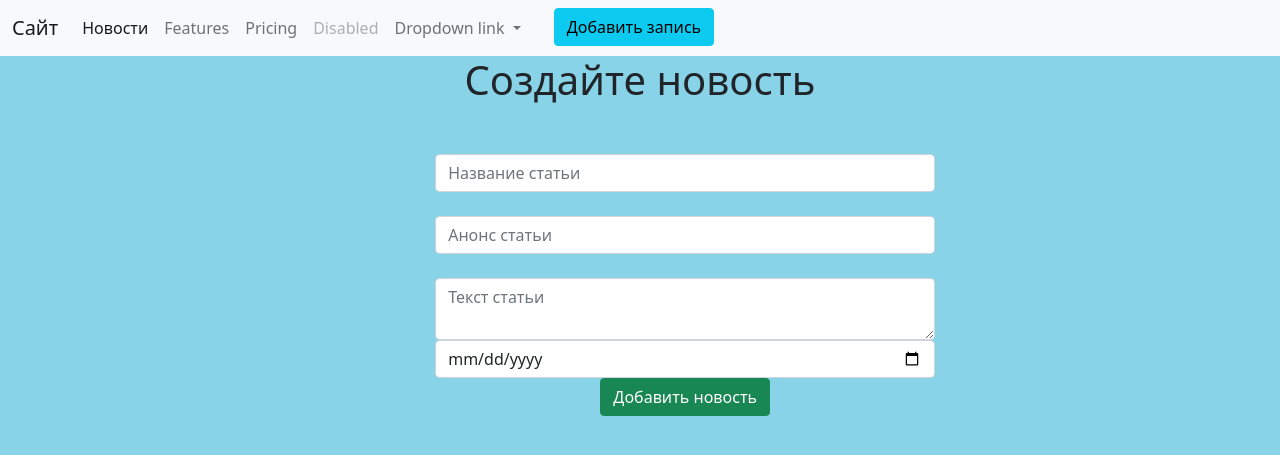
After one commit to Tekehiko69/Djnago-project1, a Django app: page /news/create in a window 1280 px wide. The commit adds this page. Shown: the top 455 px of the page. Run offline with Django 3.2, Linux system fonts and the light colour scheme.

Commit message:
Создал кнопку 'Добавить новость' и добавил форму к шаблону create.html

```diff
--- a/website/main/static/main/css/main.css
+++ b/website/main/static/main/css/main.css
@@ -18,3 +18,17 @@ main .alert-dark {
     margin: 20px 37%;
     text-align: center;
 }
+nav .btn-info {
+    margin-left: 25px;
+}
+
+form {
+    margin-left: 34%;
+    width: 500px;
+    margin-top: 50px;
+}
+
+main .create-news{
+    text-align: center;
+
+}
--- a/website/main/templates/main/layout.html
+++ b/website/main/templates/main/layout.html
@@ -42,6 +42,10 @@
             <li><a class="dropdown-item" href="admin/">Админская панель</a></li>
           </ul>
         </li>
+        <li class="nav-item">
+          <button class="btn btn-info" href="{% url 'create' %}">Добавить запись</button>
+
+        </li>
       </ul>
     </div>
   </div>
--- /dev/null
+++ b/website/news/templates/news/create.html
@@ -0,0 +1,16 @@
+{% extends 'main/layout.html' %}
+
+{% block title %}Форма добавления новости{% endblock %}
+
+{% block content %}
+    <div class="create-news">
+        <h1>Создайте новость</h1>
+        <form method="post">
+            <input type="text" placeholder="Название статьи" class="form-control"><br>
+            <input type="text" placeholder="Анонс статьи" class="form-control"><br>
+            <textarea class="form-control" placeholder="Текст статьи"></textarea>
+            <input type="date" class="form-control">
+            <button class="btn btn-success" type="submit">Добавить новость</button>
+        </form>
+    </div>
+{% endblock %}
--- a/website/news/urls.py
+++ b/website/news/urls.py
@@ -2,7 +2,7 @@ from django.urls import path
 from . import views
 
 urlpatterns = [
-
     path('', views.news, name='news-page'),
+    path('create', views.create, name='create')
 
 ]
--- a/website/news/views.py
+++ b/website/news/views.py
@@ -4,3 +4,6 @@ from .models import Articles
 def news(request):
     news = Articles.objects.order_by('date')
     return render(request, 'news/news_home.html', {'news': news})
+
+def create(request):
+    return render(request, 'news/create.html')
```
